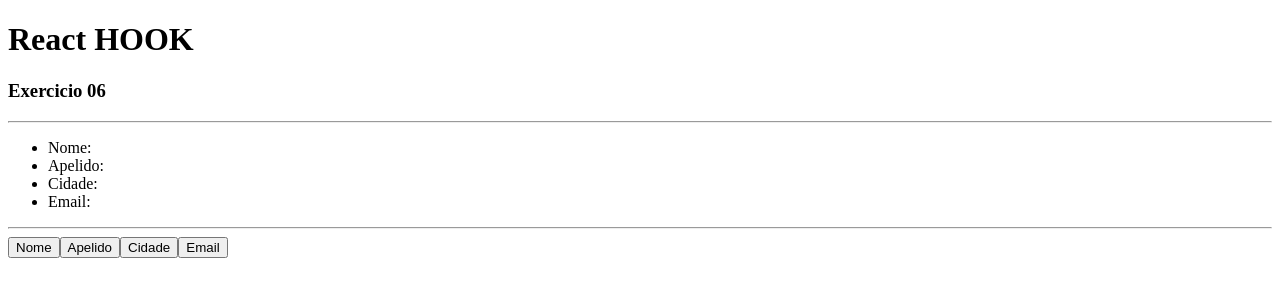
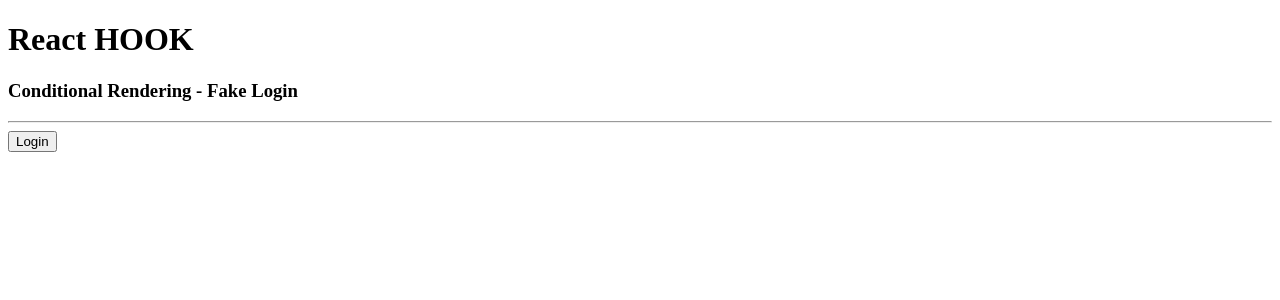
Before and after one commit to kayonulldreinull/react_next_hooks, a React (Vite) app: page / in a window 1280 px wide. Shown: the top 300 px of the page. Built offline with nearby package versions, Linux system fonts and the light colour scheme.

Commit message:
09_hooks exercises

```diff
--- a/src/App.jsx
+++ b/src/App.jsx
@@ -6,7 +6,8 @@ import React from 'react'
 // import HookState04 from './components/UseState_04'
 // import HookState06 from './components/UseState_06'
 // import HookState07 from './components/UseState_07'
-import HookState08 from './components/UseState_08'
+// import HookState08 from './components/UseState_08'
+import HookState09 from './components/UseState_09'
 
 
 
@@ -19,7 +20,8 @@ export default() => {
       {/* <HookState05 /> */}
       {/* <HookState06 /> */}
       {/* <HookState07 /> */}
-      <HookState08 />
+      {/* <HookState08 /> */}
+      <HookState09 />
     </>
   )
 }
--- /dev/null
+++ b/src/components/UseState_09.jsx
@@ -0,0 +1,21 @@
+import React, { useState } from "react";
+
+export default () => {
+
+    const [btext, setBtext] = useState('Login')
+    const [login, setLogin] = useState(false)
+
+
+    return (
+        <>
+            <h3>Conditional Rendering - Fake Login</h3>
+            <hr />
+            <button onClick={() => {
+                setLogin(!login);
+                setBtext(login ? 'Login' : 'Logout')
+            }}>{btext}</button>
+
+            {login && <p> User Conected !</p>}
+        </>
+    )
+}
```
